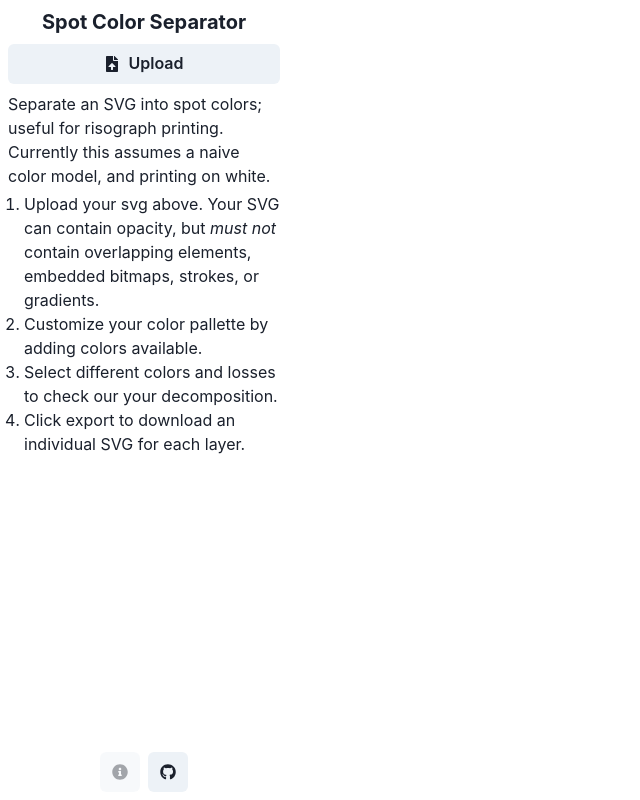
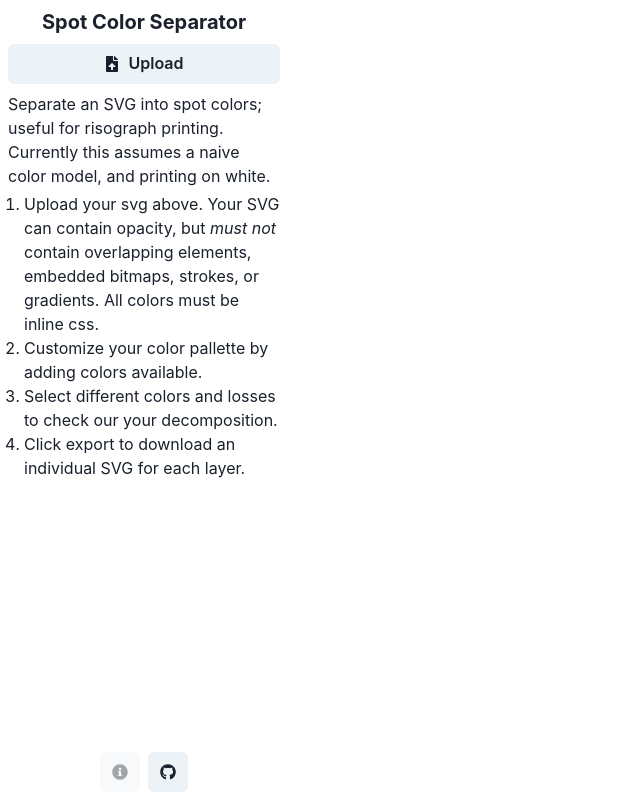
Before and after one commit to hafaio/color-separation, a Next.js app: page / in a window 1280 px wide. Shown: the whole page, without its empty margins (0-640 px from the left). Built offline with nearby package versions, Linux system fonts and the light colour scheme.

Commit message:
add title, to dos, and more help

```diff
--- a/pages/index.tsx
+++ b/pages/index.tsx
@@ -9,6 +9,7 @@ import {
   Tooltip,
 } from "@chakra-ui/react";
 import { saveAs } from "file-saver";
+import Head from "next/head";
 import {
   ChangeEvent,
   PropsWithChildren,
@@ -328,7 +329,8 @@ function HelpText({ closeable }: { closeable: boolean }): ReactElement {
           <li>
             Upload your svg above. Your SVG can contain opacity, but{" "}
             <span className="italic">must not</span> contain overlapping
-            elements, embedded bitmaps, strokes, or gradients.
+            elements, embedded bitmaps, strokes, or gradients. All colors must
+            be inline css.
           </li>
           <li>Customize your color pallette by adding colors available.</li>
           <li>
@@ -515,6 +517,9 @@ export default function App(): ReactElement {
 
   return (
     <div className="h-screen w-screen flex flex-row">
+      <Head>
+        <title>Spot Color Separation</title>
+      </Head>
       <div className="w-72 h-full p-2 overflow-y-auto flex flex-col flex-shrink-0 justify-between">
         <div className="space-y-2 flex-grow flex flex-col">
           <h1 className="font-bold text-xl text-center">
```
Also changed, not shown: 3 other files (tests, documents, lock files or other folders).
